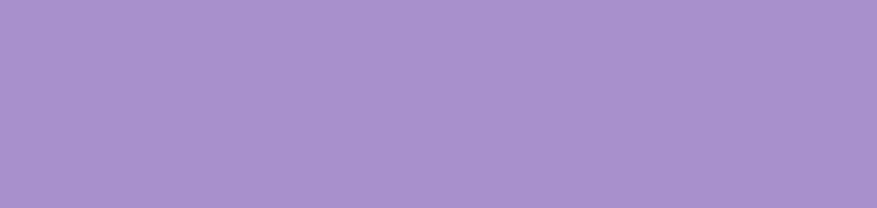
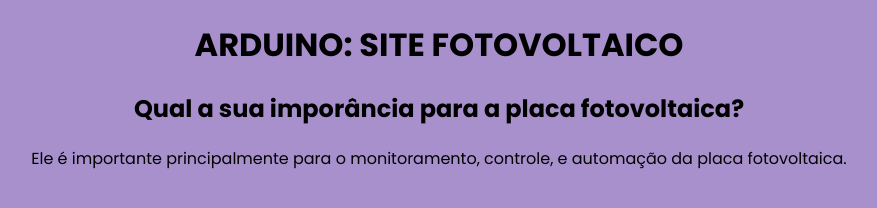
Before and after one commit to amabilly-apt/site.fotovoltaico, a plain HTML site: page arduino.html in a window 1280 px wide. Shown: the whole page, without its empty margins (201-1078 px from the left). Drawn offline with Linux system fonts and the light colour scheme; files that its build step writes are made by us from their sources.

Commit message:
segunda versão

```diff
--- a/arduino.html
+++ b/arduino.html
@@ -7,7 +7,10 @@
     <title>arduino</title>
 </head>
 <body>
-<h1></h1>
+<h1>ARDUINO: SITE FOTOVOLTAICO</h1>
+<h2>Qual a sua imporância para a placa fotovoltaica?</h2>
+<p>Ele é importante principalmente para o monitoramento, controle, e automação da placa fotovoltaica.
+</p>
 
 </body>
 </html>
```
Also changed, not shown: site.energia-main/index.html (+1 -1 lines).
